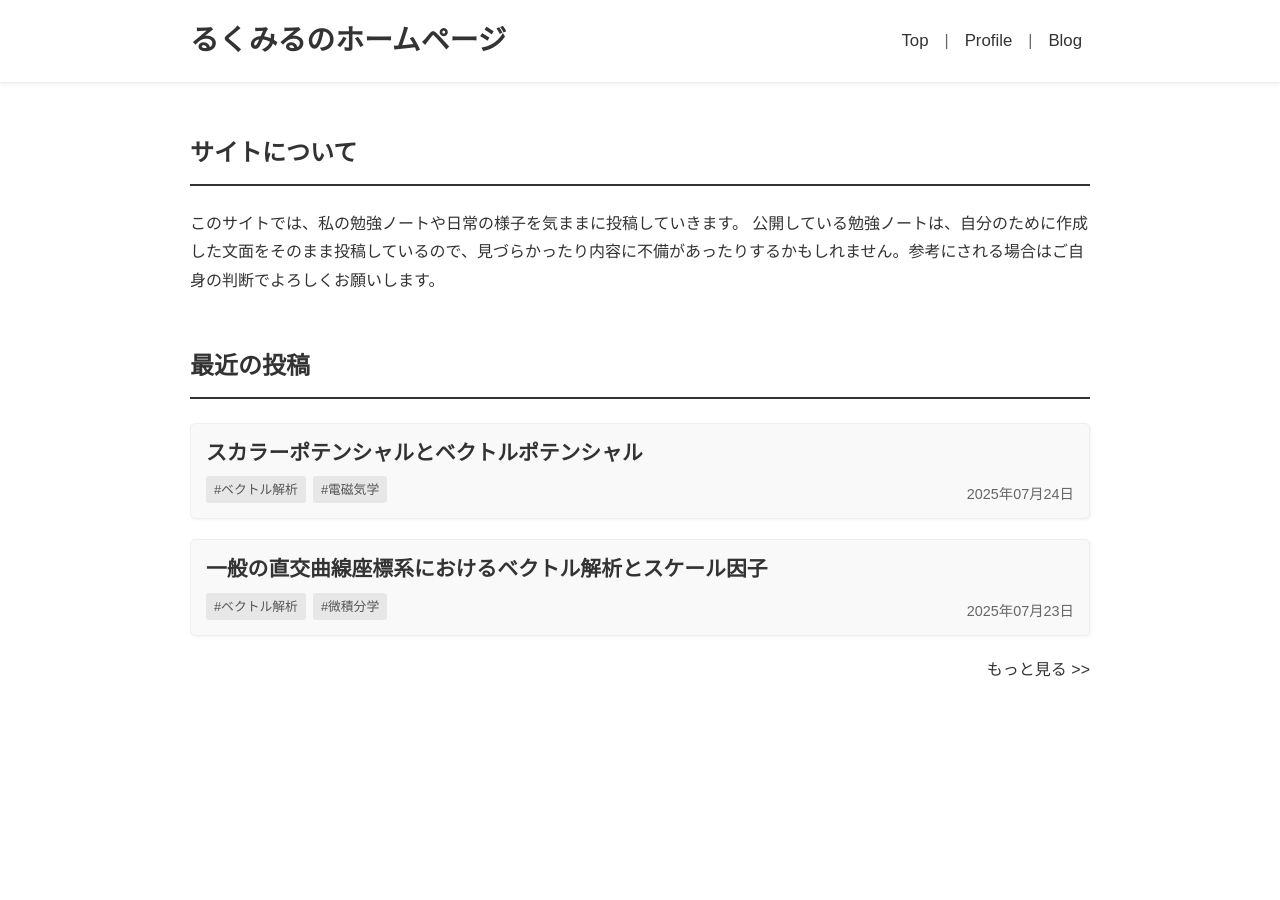
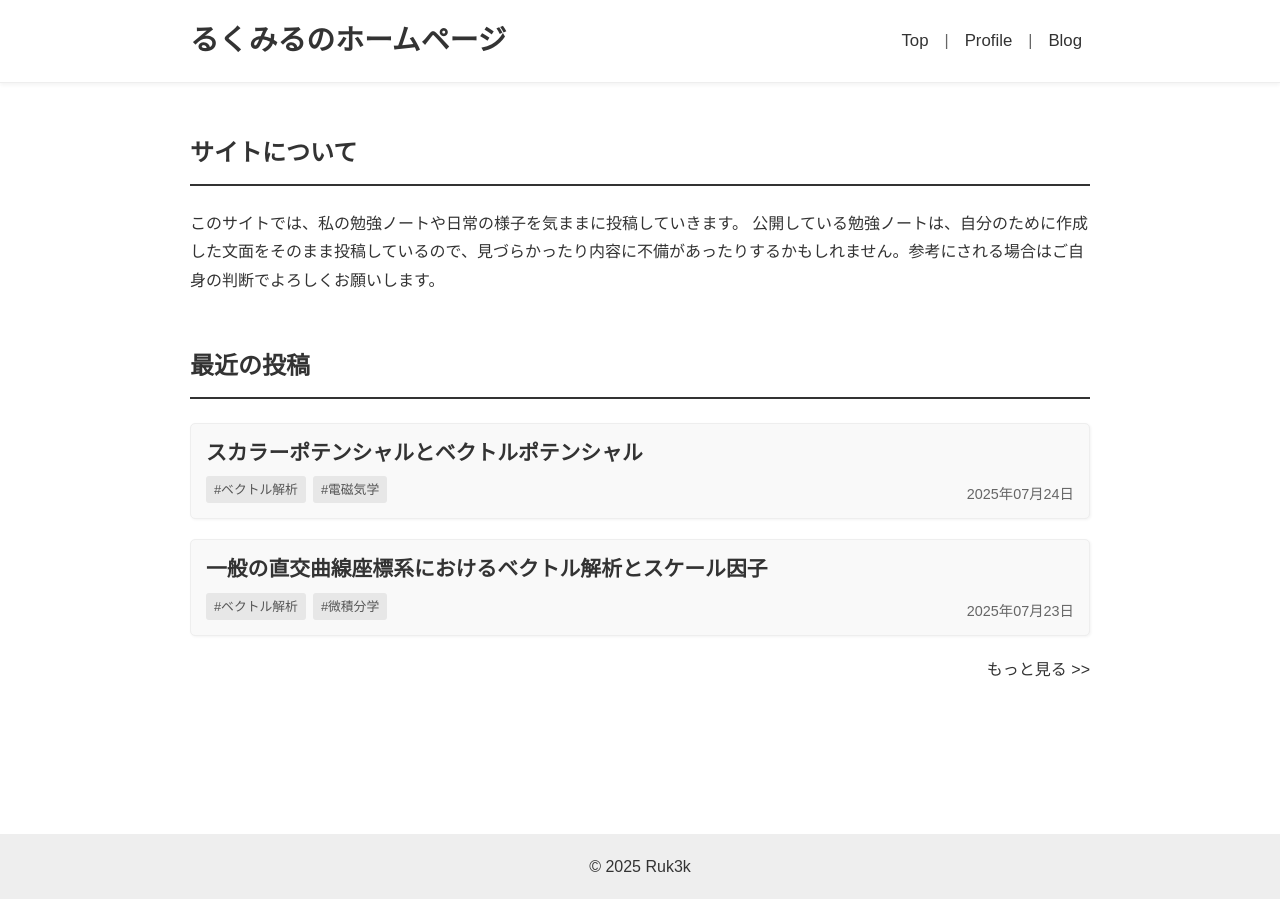
Before and after one commit to Ruk3k/my-homepage, a Jekyll site: the page built from index.html, in a window 1280 px wide. Built offline with Jekyll 4.4.1, drawn with Linux system fonts in a browser that asks for light colours; nearby versions of some CDN libraries; some web fonts are replaced.

Commit message:
フッターの追加

```diff
--- a/_includes/footer.html
+++ b/_includes/footer.html
@@ -0,0 +1,5 @@
+<footer>
+  <div>
+    <p>&copy; 2025 Ruk3k</p>
+  </div>
+</footer>
--- a/_sass/_footer.scss
+++ b/_sass/_footer.scss
@@ -1,10 +1,10 @@
 // ===== フッターのスタイル =====
 footer {
-  background-color: #f8f8f8;
-  color: $text-color-light;
-  padding: 20px 0;
+  background-color: #eeeeee; // より薄い灰色
+  color: $text-color-base;
+  padding: 0.1em;
   text-align: center;
-  margin-top: 40px;
+  margin-top: 150px;
   border-top: 1px solid $border-color-thin;
 
   .container {
--- a/_sass/_variables.scss
+++ b/_sass/_variables.scss
@@ -1,8 +1,4 @@
-// ==========================================================================
-// Variables
-// ==========================================================================
-
-// ----- Colors -----
+//変数の定義//
 
 // Text
 $text-color-base: #333;
```
